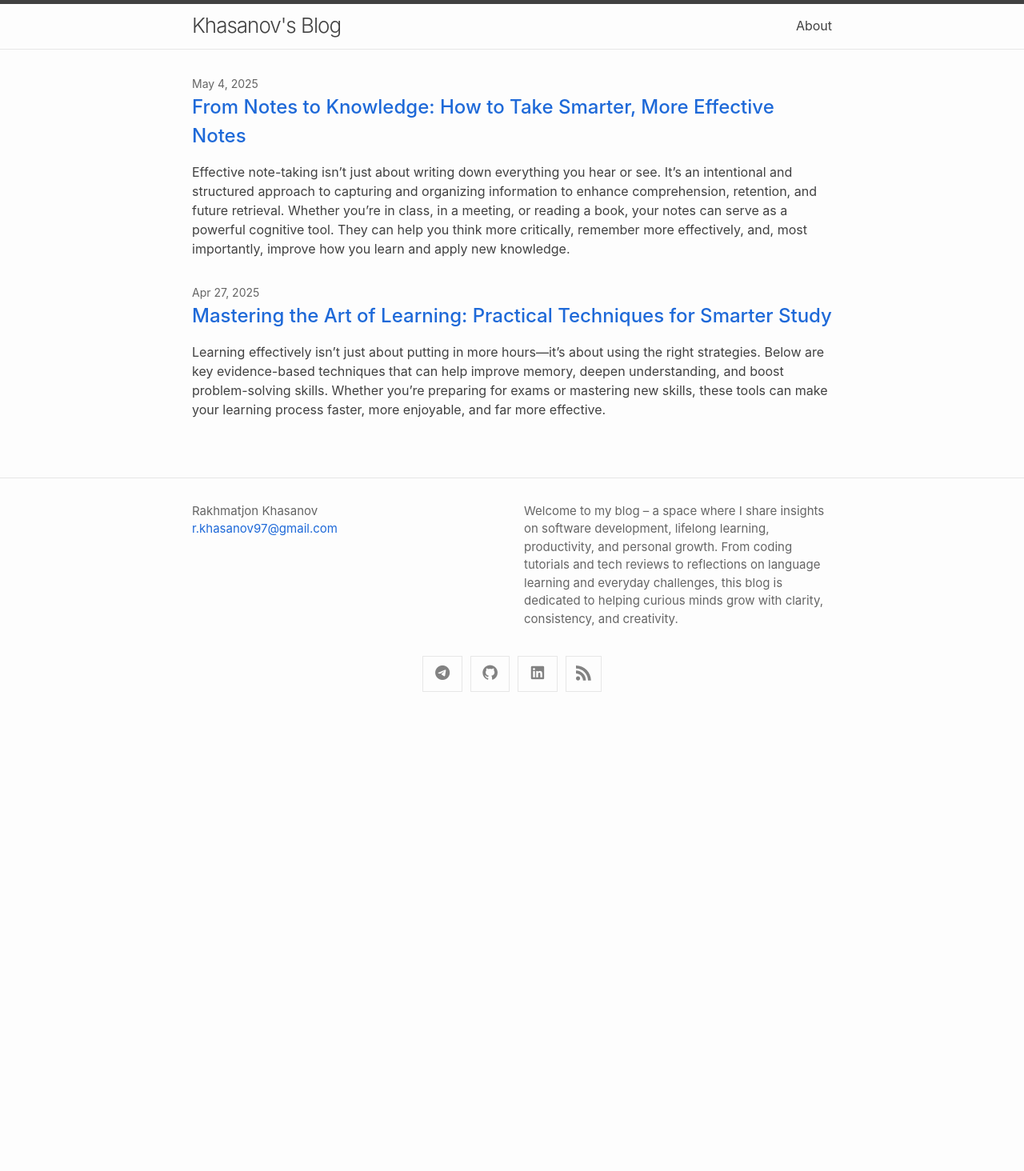
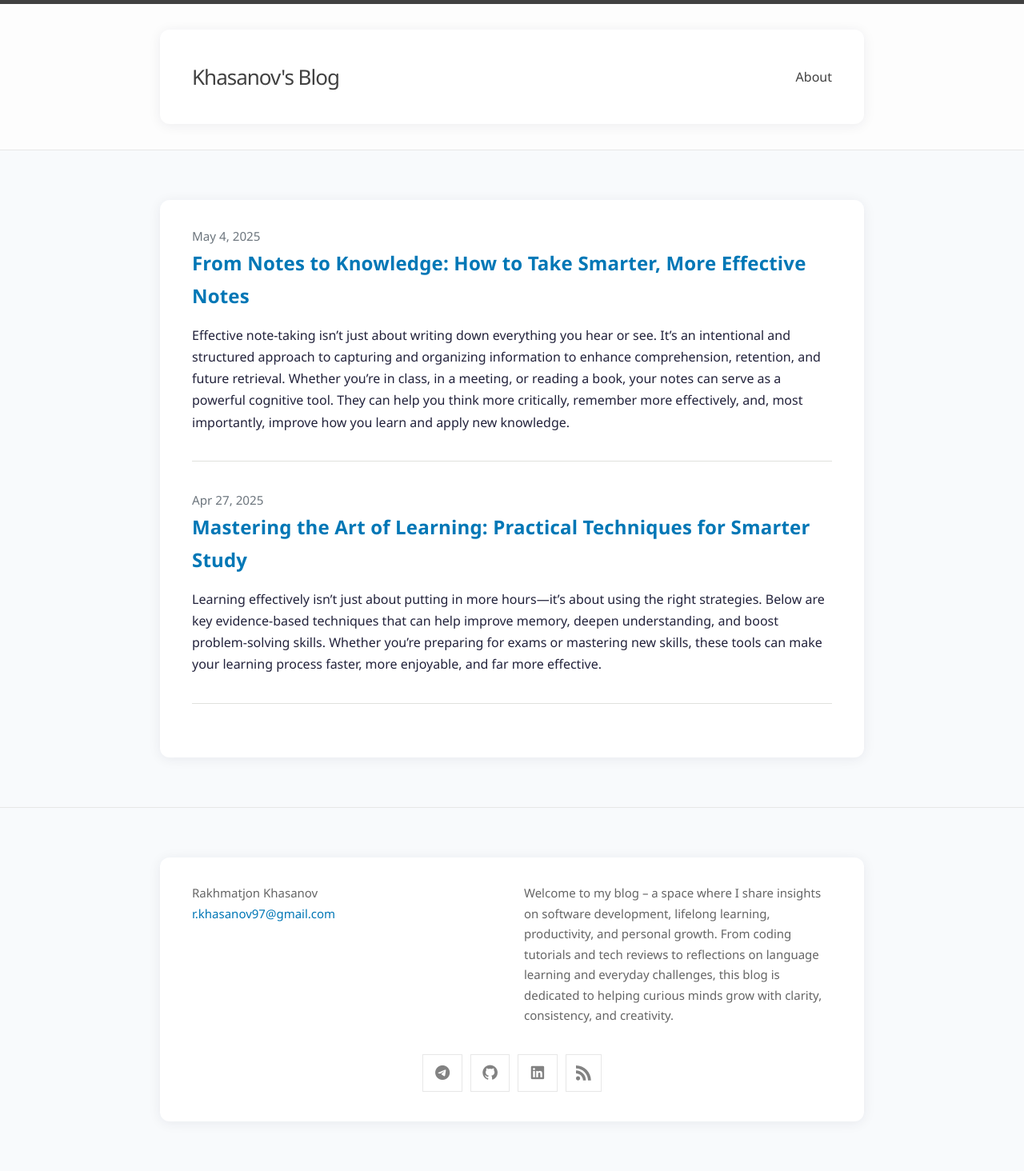
Before and after one commit to KhasanovR/blog, a Jekyll site: the page built from index.md, in a window 1280 px wide. Shown: the whole page at 80% size. Built offline with Jekyll 4.4.1, drawn with Linux system fonts in a browser that asks for light colours; before the commit the page ends 900 px from its top, so only the background shows below that.

Commit message:
Add custom styles for modern color palette and responsive design

```diff
--- a/_sass/minima/custom-styles.scss
+++ b/_sass/minima/custom-styles.scss
@@ -1,2 +1,79 @@
 // Placeholder to allow defining custom styles that override everything else.
 // (Use `_sass/minima/custom-variables.scss` to override variable defaults)
+
+// Modern color palette
+body {
+  background: #f8fafc;
+  color: #22223b;
+  font-family: 'Segoe UI', 'Roboto', 'Helvetica Neue', Arial, sans-serif;
+  line-height: 1.7;
+}
+
+.wrapper {
+  max-width: 800px;
+  margin: 2rem auto;
+  background: #fff;
+  border-radius: 12px;
+  box-shadow: 0 2px 16px rgba(34,34,59,0.07);
+  padding: 2rem 2.5rem;
+}
+
+h1, h2, h3, h4, h5, h6 {
+  color: #3a5a40;
+  font-weight: 700;
+  letter-spacing: 0.01em;
+}
+
+a {
+  color: #0077b6;
+  text-decoration: none;
+  transition: color 0.2s;
+}
+a:hover, a:focus {
+  color: #023e8a;
+  text-decoration: underline;
+}
+
+.post-list li {
+  margin-bottom: 2.2rem;
+  padding-bottom: 1.2rem;
+  border-bottom: 1px solid #e0e1dd;
+}
+
+.page-heading, .post-title {
+  font-size: 2.5rem;
+  margin-bottom: 1.5rem;
+  color: #22223b;
+}
+
+.post-meta {
+  color: #6c757d;
+  font-size: 0.95rem;
+  margin-bottom: 1.2rem;
+}
+
+// Buttons (if any)
+button, .btn {
+  background: #0077b6;
+  color: #fff;
+  border: none;
+  border-radius: 6px;
+  padding: 0.6em 1.2em;
+  font-size: 1rem;
+  cursor: pointer;
+  transition: background 0.2s, box-shadow 0.2s;
+  box-shadow: 0 1px 4px rgba(0,0,0,0.07);
+}
+button:hover, .btn:hover {
+  background: #023e8a;
+}
+
+// Responsive tweaks
+@media (max-width: 600px) {
+  .wrapper {
+    padding: 1rem 0.5rem;
+  }
+  .page-heading, .post-title {
+    font-size: 2rem;
+  }
+}
```
